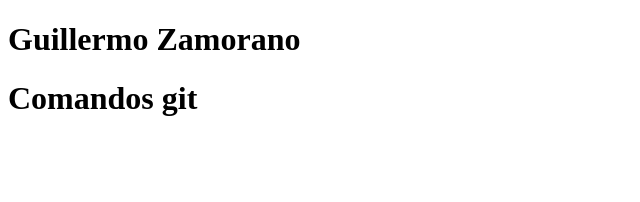
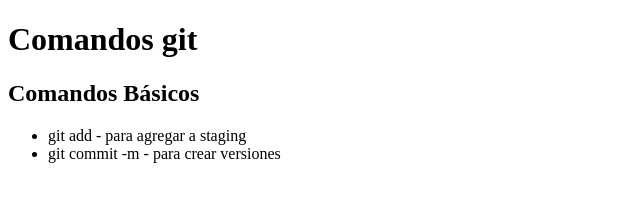
Before and after one commit to Guillermo96/comandos-git, a plain HTML site: page index.html in a window 1280 px wide. Shown: the whole page, without its empty margins (0-640 px from the left). Drawn offline with Linux system fonts and the light colour scheme.

Commit message:
feat: Add commandos basicos git

```diff
--- a/index.html
+++ b/index.html
@@ -1,10 +1,15 @@
 <!DOCTYPE html>
 <html>
 <head>
+    <meta charset="utf-8">
     <title>Comandos Git</title>
 </head>
 <body>
-    <h1>Guillermo Zamorano</h1>
     <h1>Comandos git</h1>
+    <h2>Comandos Básicos</h2>
+    <ul>
+        <li>git add - para agregar a staging</li>
+        <li>git commit -m - para crear versiones
+    </ul>
 </body>
 </html>
```
